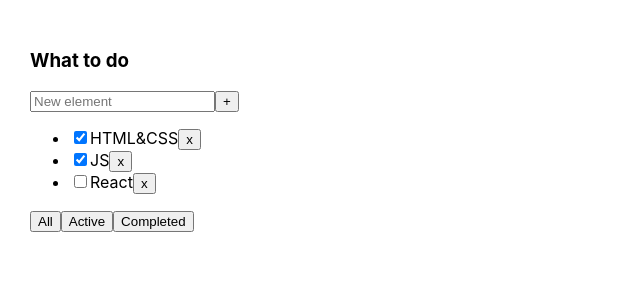
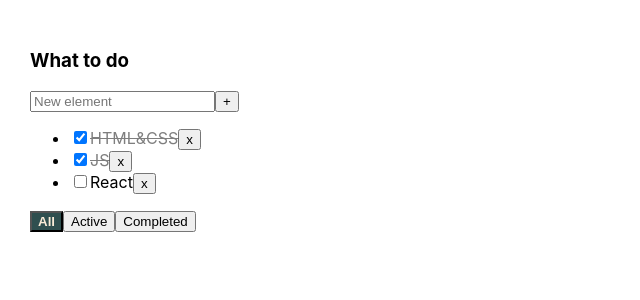
Before and after one commit to Mihancheggg/todolist, a React (Create React App) app: page / in a window 1280 px wide. Shown: the top 300 px of the page, without its empty margins (0-640 px from the left). Built offline with nearby package versions, Linux system fonts and the light colour scheme.

Commit message:
lesson 4 completed

```diff
--- a/src/App.css
+++ b/src/App.css
@@ -1,8 +1,24 @@
 .App {
-  padding: 30px;
-  display: flex;
+    padding: 30px;
+    display: flex;
 }
 
 .App > div {
-  margin-right: 50px;
+    margin-right: 50px;
 }
+
+.isDone {
+    text-decoration: line-through;
+    opacity: 0.5;
+}
+
+.active {
+    background-color: darkslategray;
+    color: antiquewhite;
+    font-weight: 700;
+}
+
+.error {
+    border: 2px solid red;
+    outline: none;
+}
--- a/src/App.tsx
+++ b/src/App.tsx
@@ -1,6 +1,6 @@
 import React, {useState} from 'react';
 import './App.css';
-import {TaskType, ToDoList} from "./ToDoList";
+import {TaskType, ToDoList} from './ToDoList';
 import {v1} from 'uuid';
 
 //CRUD: create, read, update, delete
@@ -24,24 +24,22 @@ function App() {
     // ]
 
     const [Tasks1, setTasks1] = useState<Array<TaskType>>([
-        {id: v1(), title: "HTML&CSS", isDone: true},
-        {id: v1(), title: "JS", isDone: true},
-        {id: v1(), title: "React", isDone: false},
+        {id: v1(), title: 'HTML&CSS', isDone: true},
+        {id: v1(), title: 'JS', isDone: true},
+        {id: v1(), title: 'React', isDone: false},
     ])
+    const [filter, setFilter] = useState<FilterValuesType>('all')
 
     const removeTask = (taskID: string) => {
         const filteredTasks = Tasks1.filter(task => task.id !== taskID);
         setTasks1(filteredTasks);
     }
 
-    const [filter, setFilter] = useState<FilterValuesType>('all')
-
-
     let tasksForRender = Tasks1
-    if (filter === 'active'){
-        tasksForRender = Tasks1.filter(item => !item.isDone );
+    if (filter === 'active') {
+        tasksForRender = Tasks1.filter(item => !item.isDone);
     }
-    if (filter === 'completed'){
+    if (filter === 'completed') {
         tasksForRender = Tasks1.filter(item => item.isDone);
     }
 
@@ -53,16 +51,19 @@ function App() {
         }
         setTasks1([newTask, ...Tasks1])
     }
-
     const changeToDoListFilter = (filter: FilterValuesType) => {
         setFilter(filter);
+    }
+    const changeTaskStatus = (taskID: string, isDone: boolean) => {
+        setTasks1(Tasks1.map(t => t.id === taskID ? {...t, isDone: isDone} : t))
     }
 
     //UI: user interface
     return (
         <div className="App">
 
-            <ToDoList title={"What to do"} tasks={tasksForRender} removeTask={removeTask} changeToDoListFilter={changeToDoListFilter} addTask={addTask}/>
+            <ToDoList filter={filter} changeTaskStatus={changeTaskStatus} title={'What to do'} tasks={tasksForRender}
+                      removeTask={removeTask} changeToDoListFilter={changeToDoListFilter} addTask={addTask}/>
             {/*<ToDoList title={"What to buy"} tasks={Tasks2}/>*/}
 
         </div>
--- a/src/ToDoList.tsx
+++ b/src/ToDoList.tsx
@@ -10,28 +10,37 @@ export type TaskType = {
 export type ToDoListPropsType = {
     title: string;
     tasks: Array<TaskType>; //или TaskType[]
+    filter: FilterValuesType;
     removeTask: (taskID: string) => void;
     changeToDoListFilter: (filter: FilterValuesType) => void;
     addTask: (title: string) => void;
+    changeTaskStatus: (taskID: string, isDone: boolean) => void;
 }
 
 export const ToDoList = (props: ToDoListPropsType) => {
 
     const [title, setTitle] = useState<string>('')
+    const [error, setError] = useState<boolean>(false)
 
-    const TodoListItem = props.tasks.map((task) => {
+    const TodoListItem = props.tasks.length ? props.tasks.map((task) => {
         const removeTask = () => props.removeTask(task.id)
         return (
             <li key={task.id}>
-                <input type="checkbox" checked={task.isDone}/>
-                <span>{task.title}</span>
+                <input type="checkbox"
+                       checked={task.isDone}
+                       onChange={(event) => props.changeTaskStatus(task.id, event.currentTarget.checked)}/>
+                <span className={task.isDone ? 'isDone' : ''}>{task.title}</span>
                 <button onClick={removeTask}>x</button>
             </li>
         )
-    })
+    }): <span>Your task list is empty!</span>
 
     const addTask = () => {
-        props.addTask(title)
+        if (title.trim()) {
+            props.addTask(title)
+        } else {
+            setError(true)
+        }
         setTitle('')
     }
 
@@ -39,7 +48,10 @@ export const ToDoList = (props: ToDoListPropsType) => {
         return () => props.changeToDoListFilter(filter)
     }
 
-    const onChangeHandler = (e: ChangeEvent<HTMLInputElement>) => setTitle(e.currentTarget.value)
+    const onChangeHandler = (e: ChangeEvent<HTMLInputElement>) => {
+        setTitle(e.currentTarget.value);
+        error && setError(false)
+    }
     const onKeyDownElement = (e: KeyboardEvent<HTMLInputElement>) => e.key === 'Enter' && addTask()
 
     return (
@@ -51,17 +63,26 @@ export const ToDoList = (props: ToDoListPropsType) => {
                     value={title}
                     onChange={onChangeHandler}
                     onKeyDown={onKeyDownElement}
+                    className={error ? 'error' : ''}
                 />
                 {/*e.currentTarget -> input*/}
                 <button onClick={addTask}>+</button>
+                {error && <div style={{color: 'red'}}>Title is required!</div>}
             </div>
             <ul>
                 {TodoListItem}
             </ul>
             <div>
-                <button onClick={getOnClickHandler('all')}>All</button>
-                <button onClick={getOnClickHandler('active')}>Active</button>
-                <button onClick={getOnClickHandler('completed')}>Completed</button>
+                <button
+                    onClick={getOnClickHandler('all')}
+                    className={props.filter === 'all' ? 'active' : ''}>All
+                </button>
+                <button onClick={getOnClickHandler('active')}
+                        className={props.filter === 'active' ? 'active' : ''}>Active
+                </button>
+                <button onClick={getOnClickHandler('completed')}
+                        className={props.filter === 'completed' ? 'active' : ''}>Completed
+                </button>
             </div>
         </div>
     );
```
